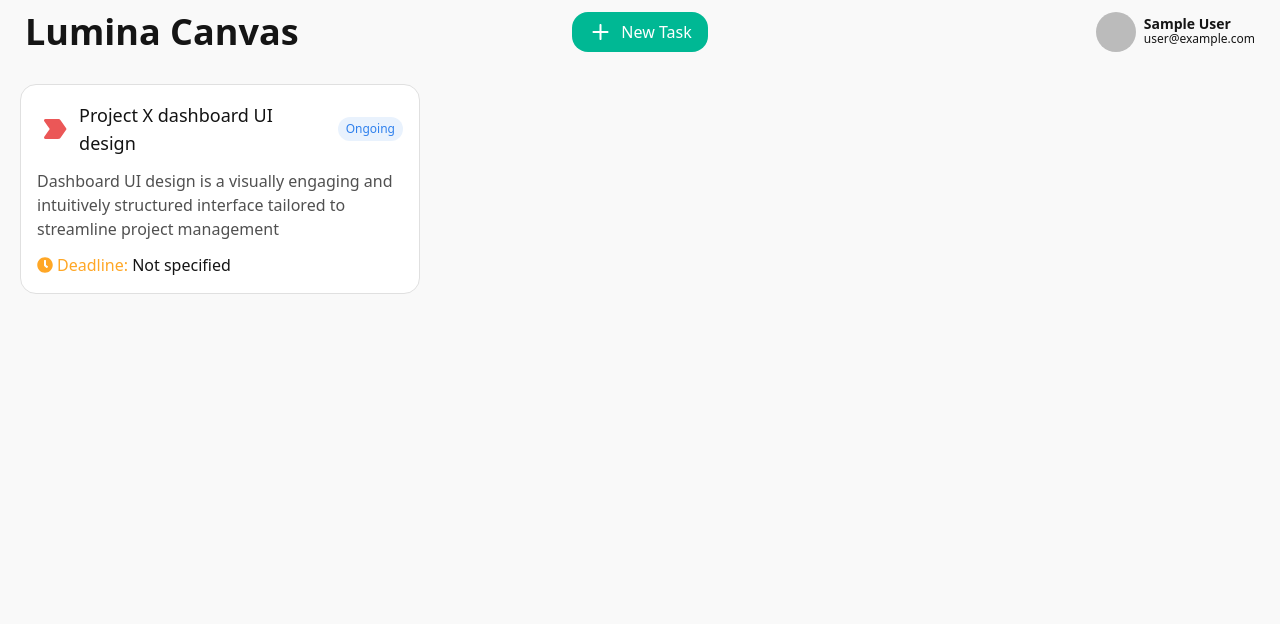
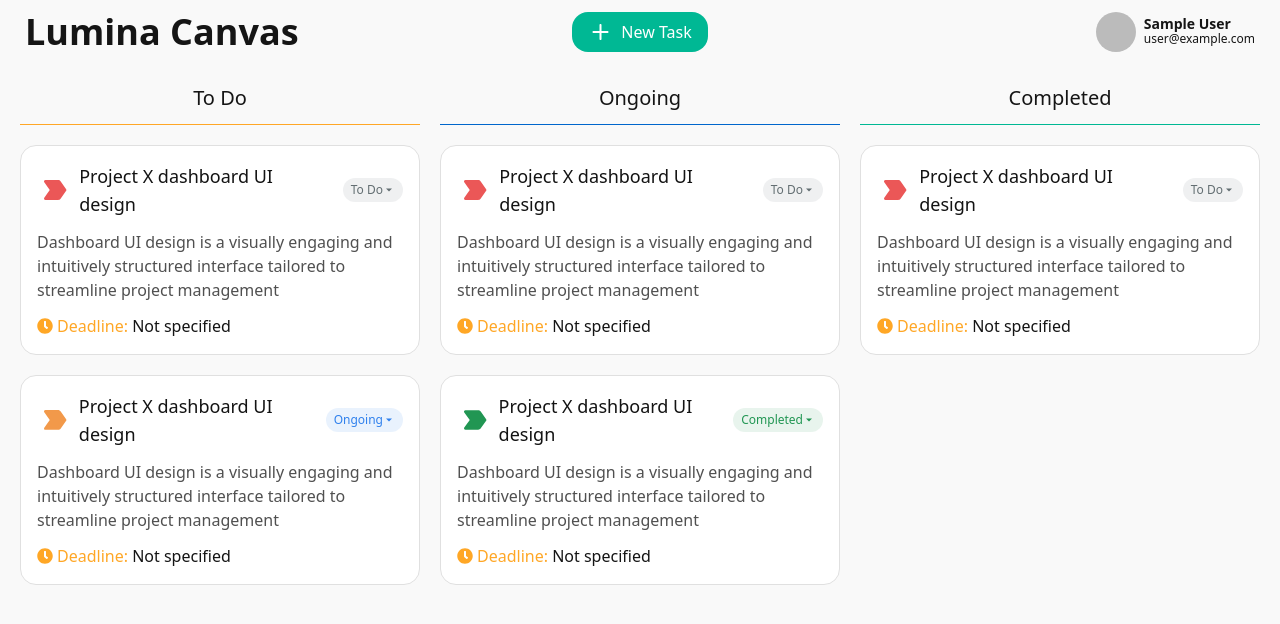
Before and after one commit to ZaibLComrade/Lumina-Canvas, a React (Vite) app: page /dashboard in a window 1280 px wide. Shown: the top 624 px of the page. Built offline with nearby package versions, Linux system fonts and the light colour scheme; no server answers; sample sign-in values are in the browser's storage.

Commit message:
Added dummy tasks data

```diff
--- a/src/components/Status.jsx
+++ b/src/components/Status.jsx
@@ -1,18 +1,26 @@
 import PropTypes from "prop-types";
-import { IoMdArrowDropdown, IoMdArrowDropup } from "react-icons/io";
+import { IoMdArrowDropdown } from "react-icons/io";
 
 export default function Status({ state }) {
-	const commonStyle = "rounded-2xl px-2 py-1 text-xs font-medium"
 	const stateStyle = {
-		todo: "text-neutral bg-neutral/10",
-		ongoing: "text-blue-1 bg-blue-1/10",
-		completed: "text-green-1 bg-green-1/10"
+		todo: "text-neutral bg-neutral/10 rounded-2xl",
+		ongoing: "text-blue-1 bg-blue-1/10 rounded-2xl",
+		completed: "text-green-1 bg-green-1/10 rounded-2xl"
 	}
 
-	return <button className={`${ commonStyle } ${ stateStyle[state] } dropdown dropdown-end`}>
-		{ (state === "todo") && <span>To Do</span> }
-		{ (state === "ongoing") && <span>Ongoing</span> }
-		{ (state === "completed") && <span>Completed</span> }
+	return <button className={`${ stateStyle[state] } dropdown dropdown-end`}>
+		<div tabIndex={0} role="button" className="flex items-center px-2 py-1 text-xs font-medium rounded-2xl w-max">
+			{ (state === "todo") && <span>To Do</span> }
+			{ (state === "ongoing") && <span>Ongoing</span> }
+			{ (state === "completed") && <span>Completed</span> }
+			<IoMdArrowDropdown/>
+		</div>
+
+		<ul tabIndex={0} className="dropdown-content text-black-1 z-[1] w-[128px] p-2 text-base shadow bg-base-100 rounded-box">
+			<li className="p-2 w-max"><a>To Do</a></li>
+			<li className="p-2 w-max"><a>Ongoing</a></li>
+			<li className="p-2 w-max"><a>Completed</a></li>
+		</ul>
 	</button>
 }
 
--- a/src/components/TaskCard.jsx
+++ b/src/components/TaskCard.jsx
@@ -7,8 +7,8 @@ import Status from "./Status";
 
 const getPriority = (priority) => {
 	if(priority === "high") return <img className="w-10 h-10" src={ highPri }/>
-	if(priority === "mid") return <img src={ midPri }/>
-	if(priority === "low") return <img src={ lowPri }/>
+	if(priority === "mid") return <img className="w-10 h-10" src={ midPri }/>
+	if(priority === "low") return <img className="w-10 h-10" src={ lowPri }/>
 }
 
 export default function TaskCard({ title, description, priority, deadline, status }) {
--- /dev/null
+++ b/src/layout/dashboard/TaskSection.jsx
@@ -0,0 +1,26 @@
+import PropTypes from "prop-types";
+import TaskCard from "../../components/TaskCard";
+
+export default function TaskSection({ title, color, filterTaskType }) {
+	// Color is applied only to border-color
+	return <div>
+		<h2 style={{ borderColor: `${color}` }} className={`pb-3 mb-5 text-xl font-medium text-center border-b`}>{ title }</h2>
+
+		{/* Cards */}
+		<div>
+			<TaskCard
+				title="Project X dashboard UI design"
+				description="Dashboard UI design is a visually engaging and intuitively structured interface tailored to streamline project management"
+				priority="high"
+				status="todo"
+				deadline="Not specified"
+			/>
+		</div>
+	</div>
+}
+
+TaskSection.propTypes = {
+	title: PropTypes.string,
+	color: PropTypes.string,
+	filterTaskType: PropTypes.string,
+}
--- a/src/layout/dashboard/Tasks.jsx
+++ b/src/layout/dashboard/Tasks.jsx
@@ -1,12 +1,25 @@
 import TaskCard from "../../components/TaskCard";
+import TaskSection from "./TaskSection";
 
 export default function Tasks() {
 	return <div className="p-5 grid grid-cols-1 gap-5 md:grid-cols-3">
+		<TaskSection title="To Do" color="#FFA726"/>
+		<TaskSection title="Ongoing" color="#0066CC"/>
+		<TaskSection title="Completed" color="#00B894"/>
+
+
 		<TaskCard
 			title="Project X dashboard UI design"
 			description="Dashboard UI design is a visually engaging and intuitively structured interface tailored to streamline project management"
-			priority="high"
+			priority="mid"
 			status="ongoing"
+			deadline="Not specified"
+		/>
+		<TaskCard
+			title="Project X dashboard UI design"
+			description="Dashboard UI design is a visually engaging and intuitively structured interface tailored to streamline project management"
+			priority="low"
+			status="completed"
 			deadline="Not specified"
 		/>
 	</div>
```
Also changed, not shown: public/tasks.json (added, +42 -0 lines).
